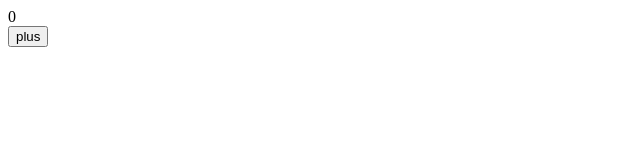
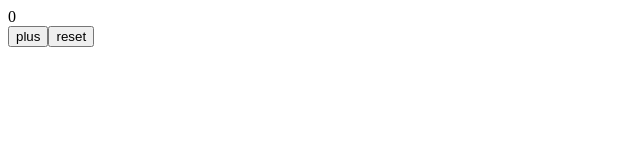
Before and after one commit to E73-eng/Cursos, a React (Vite) app: page / in a window 1280 px wide. Shown: the top 160 px of the page, without its empty margins (0-640 px from the left). Built offline with nearby package versions, Linux system fonts and the light colour scheme.

Commit message:
Ejercicio 5 (3) --- Event-control

```diff
--- a/src/App.jsx
+++ b/src/App.jsx
@@ -12,6 +12,7 @@ const App = () => {
     <div>
       <div>{counter}</div>
       <button onClick={() => setCounter(counter + 1)}>plus</button>
+      <button onClick={() => setCounter(0)}>reset</button>
     </div>
   )
 }
```
